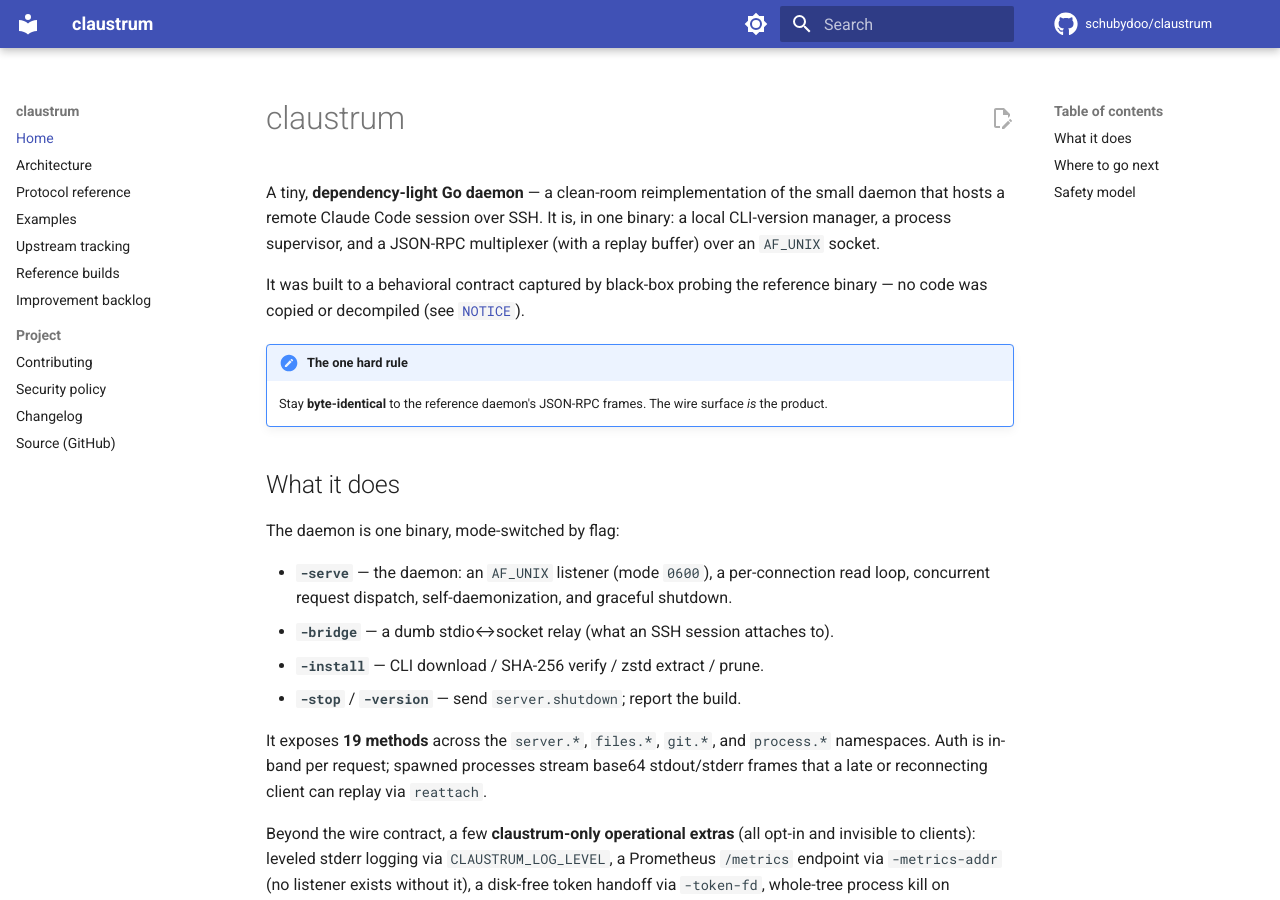
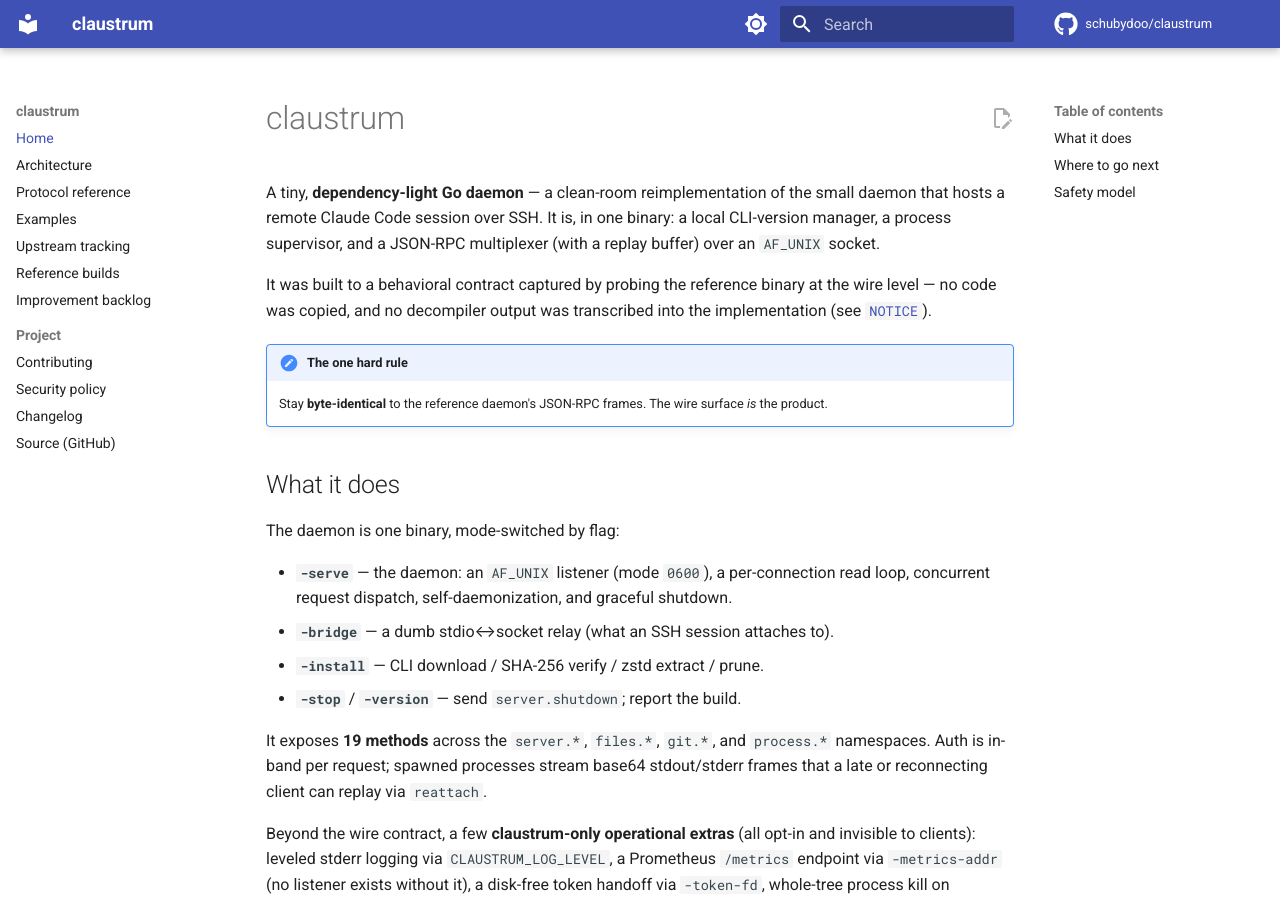
Before and after one commit to schubydoo/claustrum, an MkDocs documentation site: the page built from docs/index.md, in a window 1280 px wide and 900 px high. Built offline with MkDocs 1.6.1 and Material for MkDocs 9.7.7, drawn with Linux system fonts in a browser that asks for light colours; comment, search, counter and statistics services are not loaded.

Commit message:
docs: claim transcription, not containment (#211)
NOTICE, docs/index.md and main.go each claimed more than the project
maintains. All three now state what holds: no code copied, no decompiler
output transcribed into the implementation.

Co-authored-by: Schuby <12485317+schubydoo@users.noreply.github.com>
Co-authored-by: Claude Opus 5 (1M context) <noreply@anthropic.com>

```diff
--- a/docs/index.md
+++ b/docs/index.md
@@ -5,8 +5,9 @@ small daemon that hosts a remote Claude Code session over SSH. It is, in one
 binary: a local CLI-version manager, a process supervisor, and a JSON-RPC
 multiplexer (with a replay buffer) over an `AF_UNIX` socket.
 
-It was built to a behavioral contract captured by black-box probing the
-reference binary — no code was copied or decompiled (see
+It was built to a behavioral contract captured by probing the reference binary
+at the wire level — no code was copied, and no decompiler output was
+transcribed into the implementation (see
 [`NOTICE`](https://github.com/schubydoo/claustrum/blob/main/NOTICE)).
 
 !!! note "The one hard rule"
```
Also changed, not shown: 2 other files.
